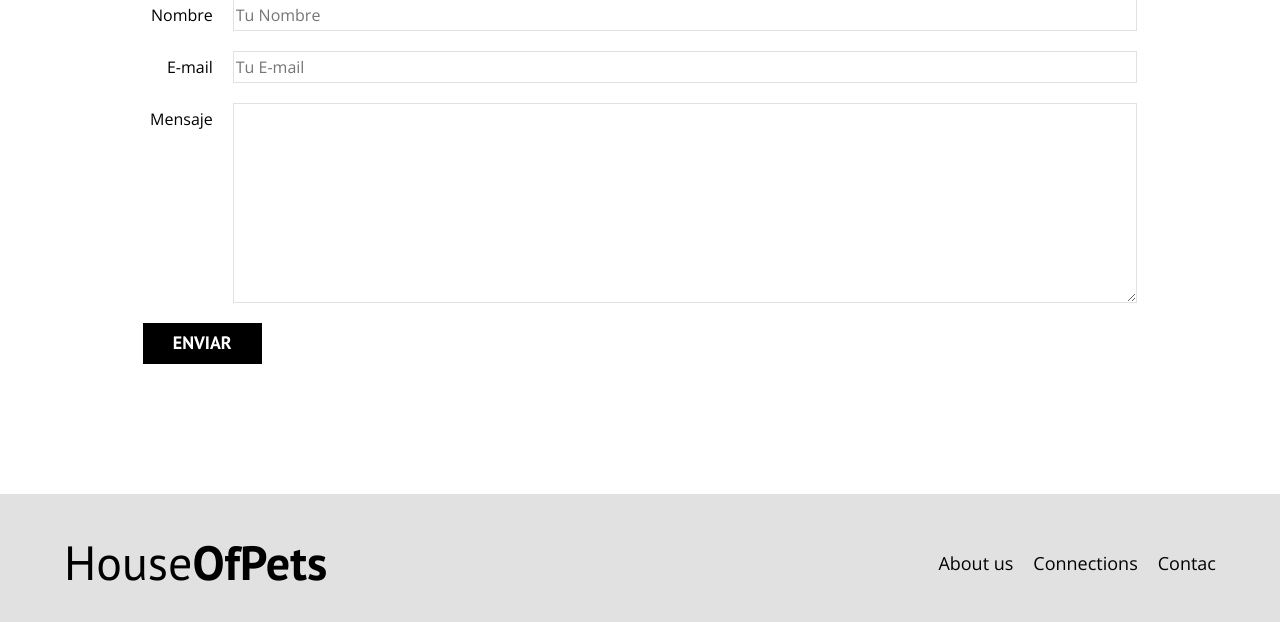
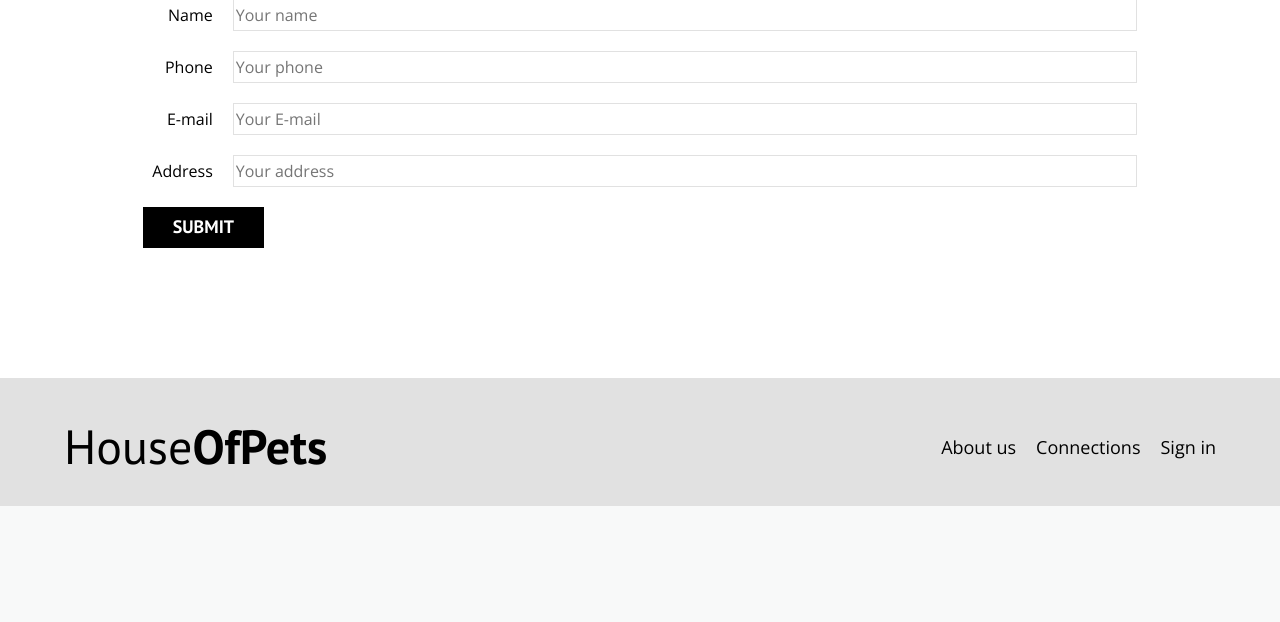
Before and after one commit to luzbaza/Final_Project, a Flask app: page /contac in a window 1280 px wide. Shown: the part 1103-1725 px from the top of the page. After the commit the page ends 1609 px from the top, so only its background shows below. Run offline with Flask 2, Linux system fonts and the light colour scheme.

Commit message:
update files

```diff
--- a/static/css/style.css
+++ b/static/css/style.css
@@ -59,12 +59,12 @@ img {
 }
 
 /** Header **/
-.webp .header {
-    background-image: url('background.jpg');
-}
-.no-webp .header {
+.header {
     background-image: url(../img/background.jpg);
 }
+/** .no-webp .header {
+    background-image: url(../img/background.jpg);
+}**/
 .header {
     height: 60rem;
     background-size: cover;
--- a/templates/contac.html
+++ b/templates/contac.html
@@ -1,12 +1,19 @@
+{% with messages = get_flashed_messages() %}
+{% if messages %}
+{% for message in messages %}
+<p>{{ message }}</p>
+{% endfor %}
+{% endif %}
+{% endwith %}
 <!DOCTYPE html>
 <html lang="en">
 <head>
     <meta charset="UTF-8">
     <meta name="viewport" content="width=device-width, initial-scale=1.0">
     <title>House Of Pets</title>
-    <link rel="stylesheet" href="{{ url_for('static', filename='css/normalize.css') }}">
+    <link rel="stylesheet" href="css/normalize.css">
     <link href="https://fonts.googleapis.com/css2?family=Open+Sans&family=PT+Sans:wght@400;700&display=swap" rel="stylesheet">
-    <link rel="stylesheet" href="{{ url_for('static', filename='css/style.css') }}">
+    <link rel="stylesheet" href="css/style.css">
 </head>
 <body>
 
@@ -14,14 +21,14 @@
 
         <div class="contenedor">
             <div class="barra">
-                <a class="logo" href="{{ url_for('home') }}">
+                <a class="logo" href="index.html">
                     <h1 class="logo__nombre no-margin centrar-texto">House<span class="logo__bold">OfPets</span></h1>
                 </a>
 
                 <nav class="navegacion">
-                    <a href="{{ url_for('about_us') }}" class="navegacion__enlace">About us</a>
-                    <a href="{{ url_for('connections') }}" class="navegacion__enlace">Connections</a>
-                    <a href="{{ url_for('contac') }}" class="navegacion__enlace">Contac</a>
+                    <a href="About_us.html" class="navegacion__enlace">About us</a>
+                    <a href="connections.html" class="navegacion__enlace">Connections</a>
+                    <a href="sign_in.html" class="navegacion__enlace">Sign in</a>
                 </nav>
             </div>
         </div>
@@ -33,18 +40,29 @@
     </header>
 
     <main class="contenedor">
-        <h3 class="centrar-texto">Contact</h3>
+        <h3 class="centrar-texto">Contacto</h3>
 
         <div class="contacto-bg"></div>
 
-        <form class="formulario">
+
+        <form class="formulario" action="/registration" method="POST">
+
             <div class="campo">
-                <label class="campo__label" for="nombre">Nombre</label>
+                <label class="campo__label" for="name">Name</label>
                 <input
                     class="campo__field"
                     type="text"
-                    placeholder="Tu Nombre"
+                    placeholder="Your name"
                     id="nombre"
+                >
+            </div>
+            <div class="campo">
+                <label class="campo__label" for="phone">Phone</label>
+                <input
+                    class="campo__field"
+                    type="numeber"
+                    placeholder="Your phone"
+                    id="email"
                 >
             </div>
             <div class="campo">
@@ -52,20 +70,22 @@
                 <input
                     class="campo__field"
                     type="email"
-                    placeholder="Tu E-mail"
+                    placeholder="Your E-mail"
                     id="email"
                 >
             </div>
             <div class="campo">
-                <label class="campo__label" for="mensaje">Mensaje</label>
-                <textarea
-                    class="campo__field campo__field--textarea"
-                    id="mensaje"
-                ></textarea>
+                <label class="campo__label" for="address">Address</label>
+                <input
+                    class="campo__field"
+                    type="email"
+                    placeholder="Your address"
+                    id="email"
+                >
             </div>
 
             <div class="campo">
-                <input type="submit" value="Enviar" class="boton boton--primario">
+                <input type="submit" value="Submit" class="boton boton--primario">
             </div>
         </form>
 
@@ -75,14 +95,14 @@
     <footer class="footer">
         <div class="contenedor">
             <div class="barra">
-                <a class="logo" href="{{ url_for('home') }}">
+                <a class="logo" href="index.html">
                     <h1 class="logo__nombre no-margin centrar-texto">House<span class="logo__bold">OfPets</span></h1>
                 </a>
 
                 <nav class="navegacion">
-                    <a href="{{ url_for('about_us') }}" class="navegacion__enlace">About us</a>
-                    <a href="{{ url_for('connections') }}" class="navegacion__enlace">Connections</a>
-                    <a href="{{ url_for('contac') }}" class="navegacion__enlace">Contac</a>
+                    <a href="About_us.html" class="navegacion__enlace">About us</a>
+                    <a href="connections.html" class="navegacion__enlace">Connections</a>
+                    <a href="sign_in.html" class="navegacion__enlace">Sign in</a>
                 </nav>
             </div>
         </div>
```
